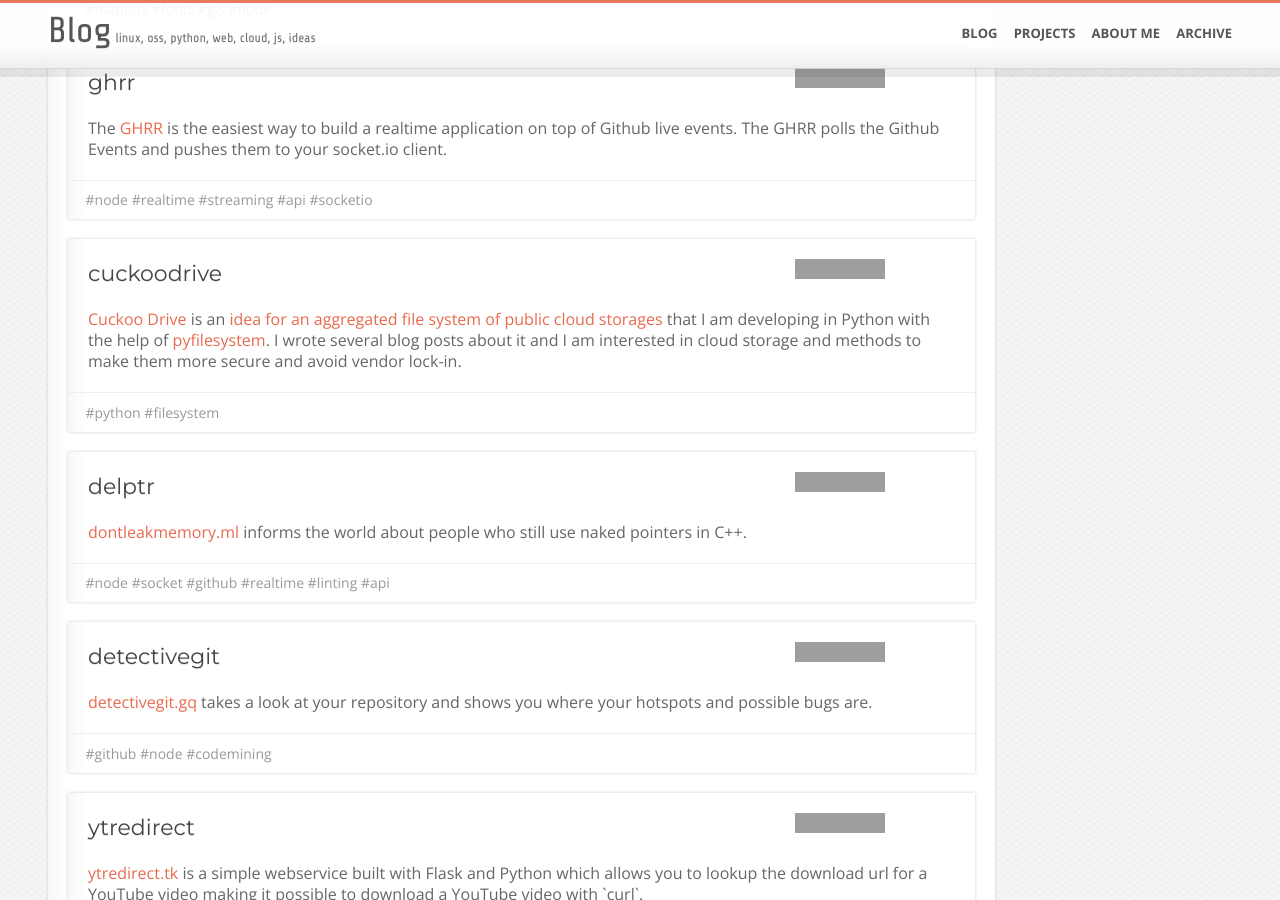
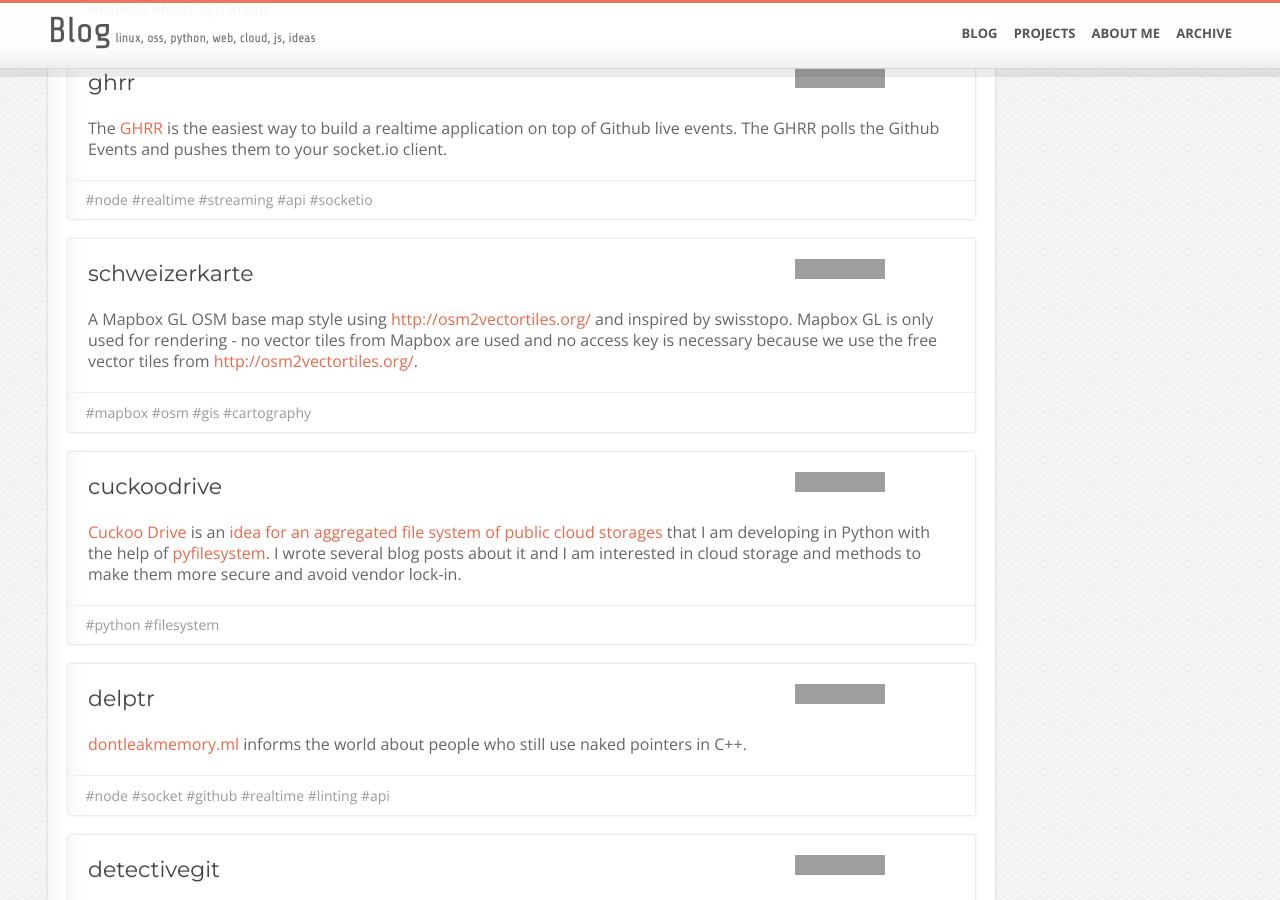
Before and after one commit to lukasmartinelli/lukasmartinelli.github.io, a Jekyll site: the page built from projects.html, in a window 1280 px wide and 900 px high, scrolled down 2334 px. Built offline with Jekyll 4.4.1, drawn with Linux system fonts in a browser that asks for light colours; Markdown is read by kramdown in place of the engine named in the settings; grey boxes are pictures that could not be loaded.

Commit message:
Add schweizerkarte project

```diff
--- a/projects.html
+++ b/projects.html
@@ -269,6 +269,28 @@
         <article class="project">
           <header>
             <h3>
+              <span>schweizerkarte</span>
+              <iframe class="github-stars" src="https://ghbtns.com/github-btn.html?user=lukasmartinelli&repo=schweizerkarte&type=star&count=true&size=large" frameborder="0" scrolling="0" width="160px" height="30px"></iframe>
+            </h3>
+          </header>
+          <div class="content">
+            <p>A Mapbox GL OSM base map style using <a href="http://osm2vectortiles.org/">http://osm2vectortiles.org/</a> and inspired by swisstopo.
+            Mapbox GL is only used for rendering - no vector tiles from Mapbox are used and
+            no access key is necessary because we use the free vector tiles from <a href="http://osm2vectortiles.org/">http://osm2vectortiles.org/</a>.</p>
+          </div>
+          <footer>
+            <span class="tags">
+              <a href="#" rel="tag">#mapbox</a>
+              <a href="#" rel="tag">#osm</a>
+              <a href="#" rel="tag">#gis</a>
+              <a href="#" rel="tag">#cartography</a>
+            </span>
+          </footer>
+        </article>
+
+        <article class="project">
+          <header>
+            <h3>
               <span>cuckoodrive</span>
               <iframe class="github-stars" src="https://ghbtns.com/github-btn.html?user=lukasmartinelli&repo=cuckoodrive&type=star&count=true&size=large" frameborder="0" scrolling="0" width="160px" height="30px"></iframe>
             </h3>
```
